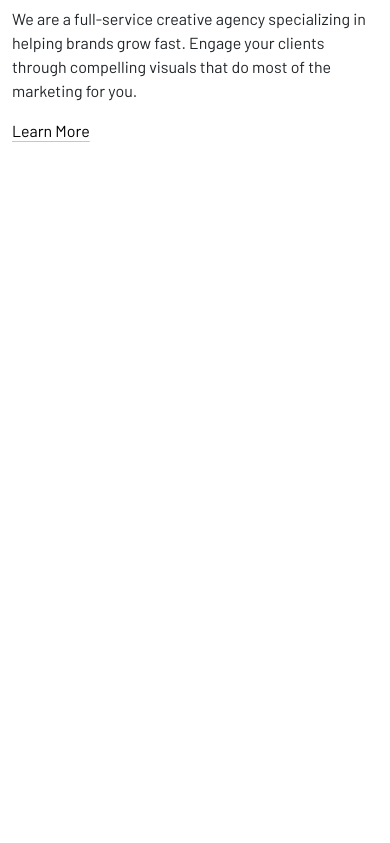
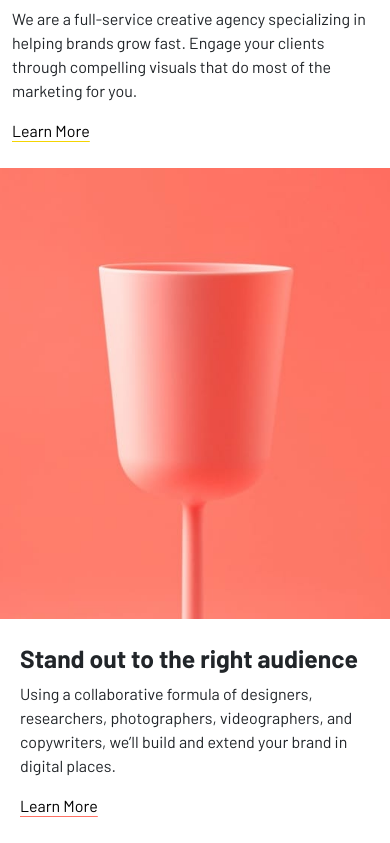
Before and after one commit to YousefAdel8/Agency-landing-page, a React (Vite) app: page / in a window 390 px wide. Shown: the part 1351-2194 px from the top of the page. Before the commit the page ends 1519 px from the top, so only its background shows below. Built offline with nearby package versions, Linux system fonts and the light colour scheme; the HTML template or start-up script is replaced by a standard one.

Commit message:
Add standout audience section
This change introduces a new StandoutSection component to the landing page and wires it into App. It includes the responsive layout, background image, headline, supporting copy, and a styled Learn More call-to-action.

```diff
--- a/src/App.jsx
+++ b/src/App.jsx
@@ -1,6 +1,7 @@
 import './App.css'
 import EggSection from './Components/EggSection/EggSection'
 import Herosection from './Components/HeroSection/Herosection'
+import StandoutSection from './Components/StandoutSection/StandoutSection'
 
 export default function App() {
 
@@ -8,6 +9,7 @@ export default function App() {
     <>
       <Herosection/>
       <EggSection/>
+      <StandoutSection/>
     </>
   )
 }
--- /dev/null
+++ b/src/Components/StandoutSection/StandoutSection.jsx
@@ -0,0 +1,30 @@
+import Styles from "./StandoutSection.module.css";
+
+export default function StandoutSection() {
+  return (
+    <>
+      <div className={`container-fluid  ${Styles.StandoutSection}`}>
+        <div className={`row ${Styles.StandoutSection}`}>
+          {/* Left Section */}
+          <div className={`col-md-6 col-12 ${Styles.Standoutimage}`}></div>
+          {/* Right Section */}
+          <div className="col-md-6 col-12 d-flex justify-content-center align-items-center flex-column">
+            <div className={`${Styles.StandoutText}`}>
+              <h2 className={`fw-bolder ${Styles.StandoutTextH2} pb-md-3`}>
+                Stand out to the right audience
+              </h2>
+              <p className="pb-md-2">
+                Using a collaborative formula of designers, researchers,
+                photographers, videographers, and copywriters, we’ll build and
+                extend your brand in digital places.
+              </p>
+              <a href="#" className={`${Styles.StandoutTextLink}`}>
+                Learn More
+              </a>
+            </div>
+          </div>
+        </div>
+      </div>
+    </>
+  );
+}
--- /dev/null
+++ b/src/Components/StandoutSection/StandoutSection.module.css
@@ -0,0 +1,26 @@
+.StandoutSection{
+    min-height: 80vh;
+}
+
+.Standoutimage{
+    background-image: url(../../assets/Main\ Task/sunnyside-agency-landing-page-main/images/desktop/image-stand-out.jpg);
+    background-position: center center;
+    background-repeat: no-repeat;
+    background-size: cover;
+    min-height: 400px;
+}
+
+.StandoutText{
+  max-width: 350px;
+}
+.StandoutTextH2{
+    max-width: 350px;
+}
+
+.StandoutTextLink{
+    text-decoration: underline;
+    text-decoration-color: #ff7063;
+    text-underline-offset: 4px;
+    cursor: pointer;
+    color: black;
+}
```
